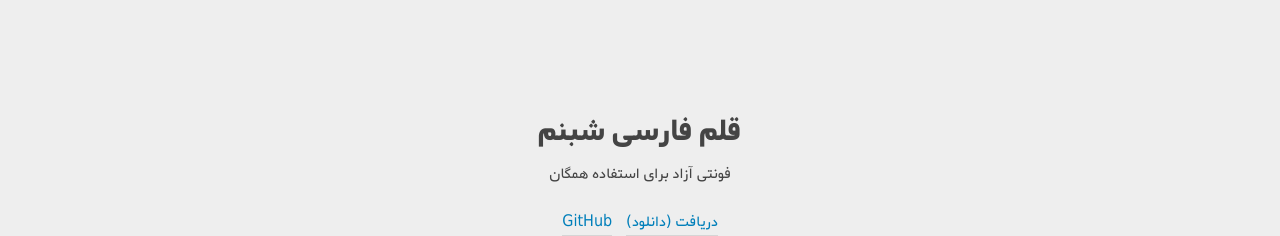
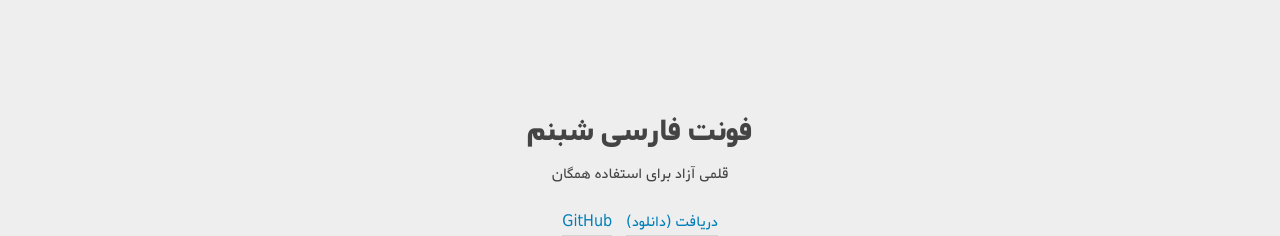
Before and after one commit to rastikerdar/shabnam-font, a plain HTML site: page index.html in a window 1280 px wide. Shown: the top 236 px of the page. Drawn offline with Linux system fonts and the light colour scheme.

Commit message:
change header

```diff
--- a/index.html
+++ b/index.html
@@ -140,8 +140,8 @@
 
   <body>
     <header>
-      <h1>قلم فارسی شبنم</h1>
-      <div class="description">فونتی آزاد برای استفاده همگان</div>
+      <h1>فونت فارسی شبنم</h1>
+      <div class="description">قلمی آزاد برای استفاده همگان</div>
       <div class="get">
         <a href="https://github.com/rastikerdar/shabnam-font/archive/master.zip" class="download">دریافت (دانلود)</a>
         <a href="https://github.com/rastikerdar/shabnam-font" class="github">GitHub</a>
```
